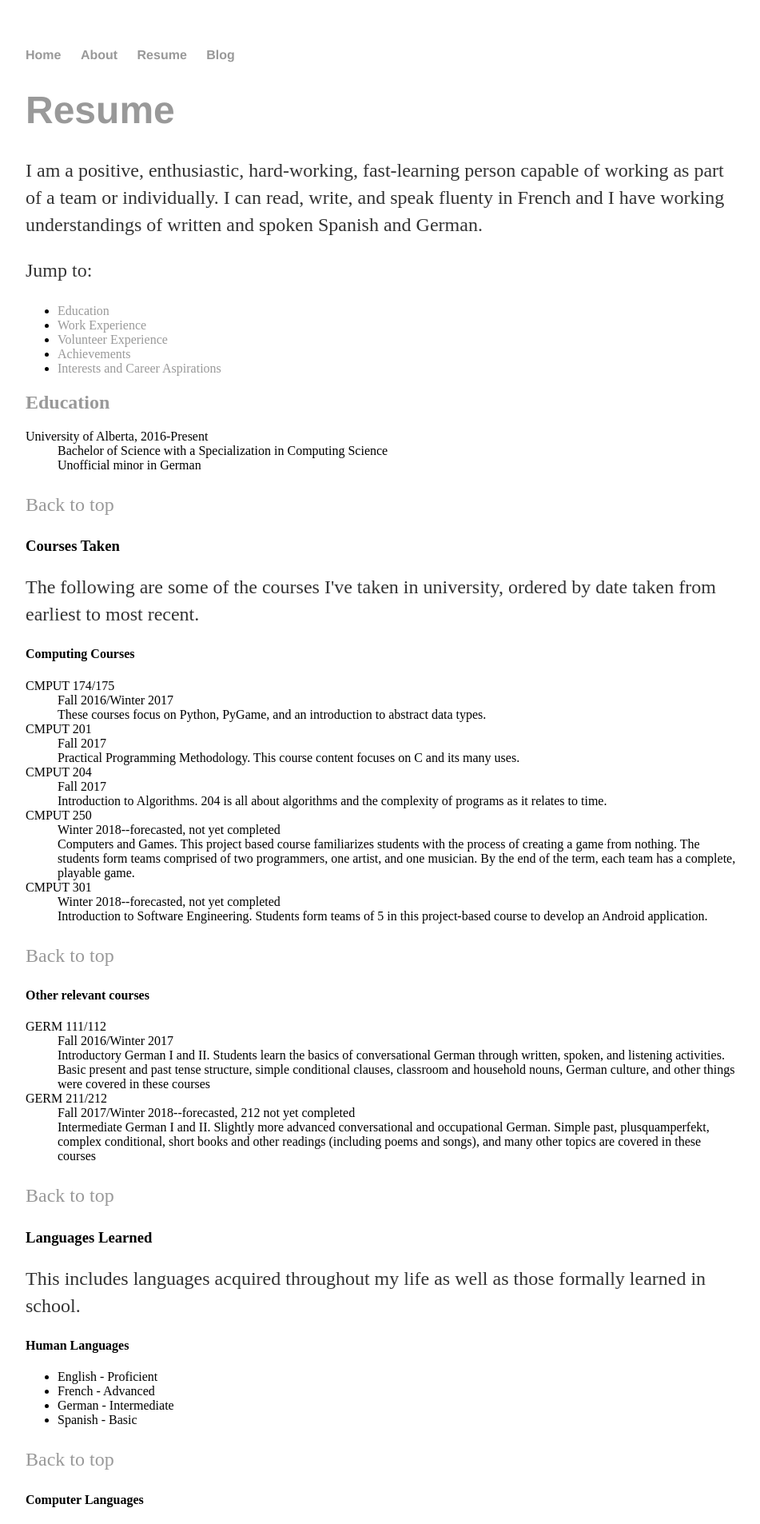
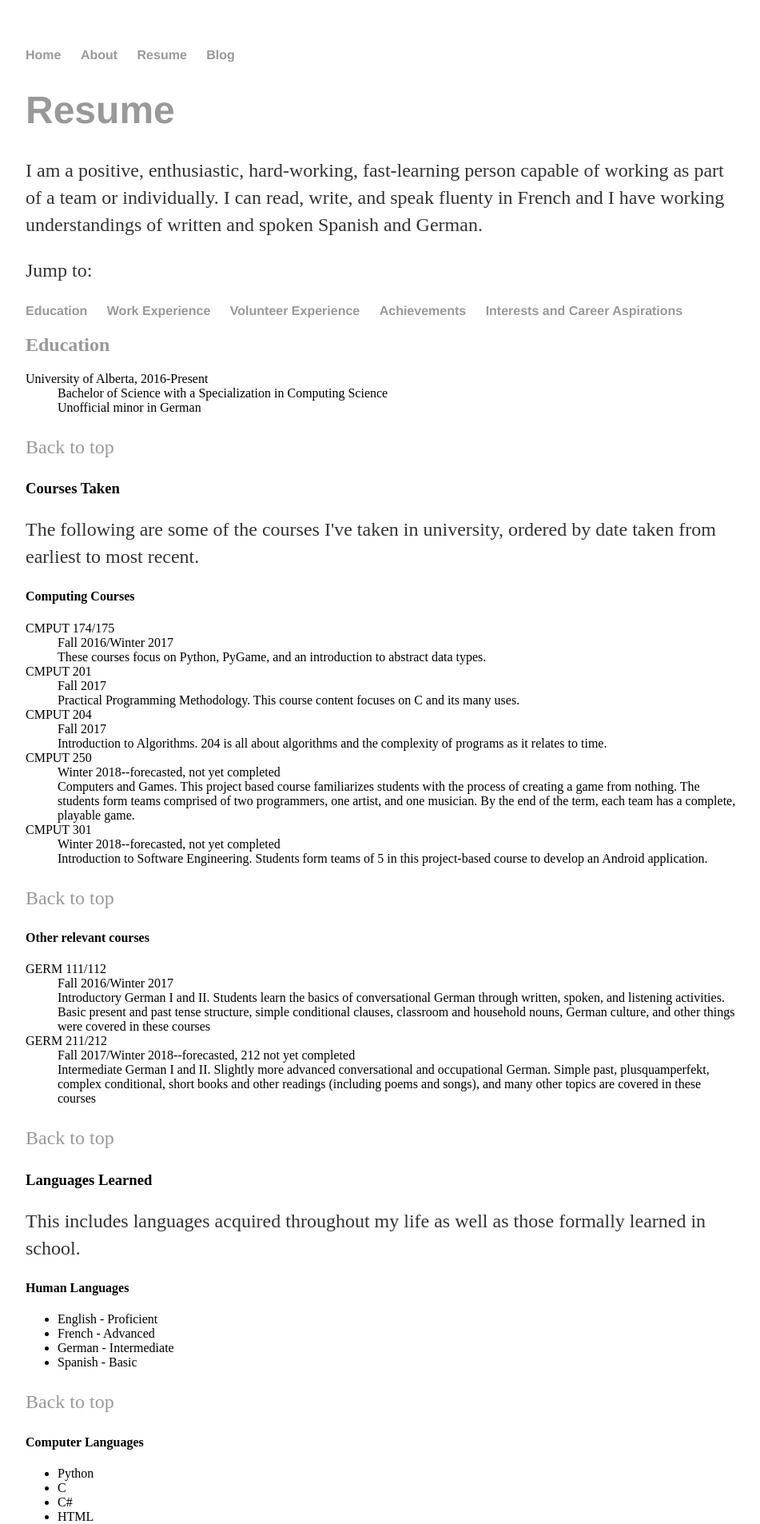
Before and after one commit to nienna73/nienna73.github.io, a Jekyll site: the page built from resume/index.html, in a window 1280 px wide. Shown: the top 1906 px of the page at 80% size, without its empty margins (160-1111 px from the left). Built offline with Jekyll 4.4.1, drawn with Linux system fonts in a browser that asks for light colours.

Commit message:
Update main.css
This time, I added styles for the jumpto section of resume page

```diff
--- a/css/main.css
+++ b/css/main.css
@@ -8,14 +8,26 @@
   text-decoration: none;
 }
 
-nav ul, footer ul, jumpto ul {
+nav ul, footer ul  {
   font-family: 'Helvetica', 'Arial', 'Sans-Serif';
   padding: 0px;
   list-style: none;
   font-weight: bold;
 }
 
-nav ul li, footer ul li, jumpto ul li {
+nav ul li, footer ul li {
+  display: inline;
+  margin-right: 20px;
+}
+
+.jumpto ul {
+  font-family: 'Helvetica', 'Arial', 'Sans-Serif';
+  padding: 0px;
+  list-style: none;
+  font-weight: bold;
+}
+
+.jumpto ul li {
   display: inline;
   margin-right: 20px;
 }
```
